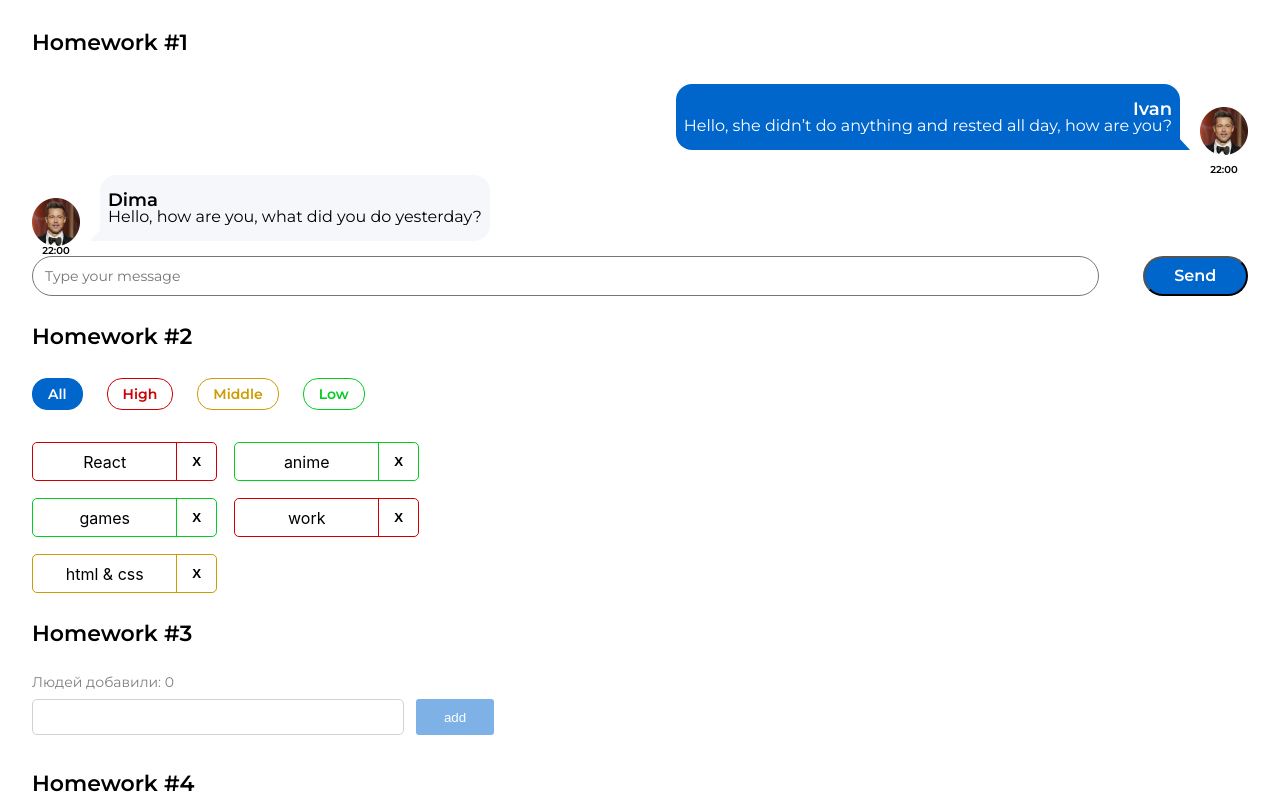
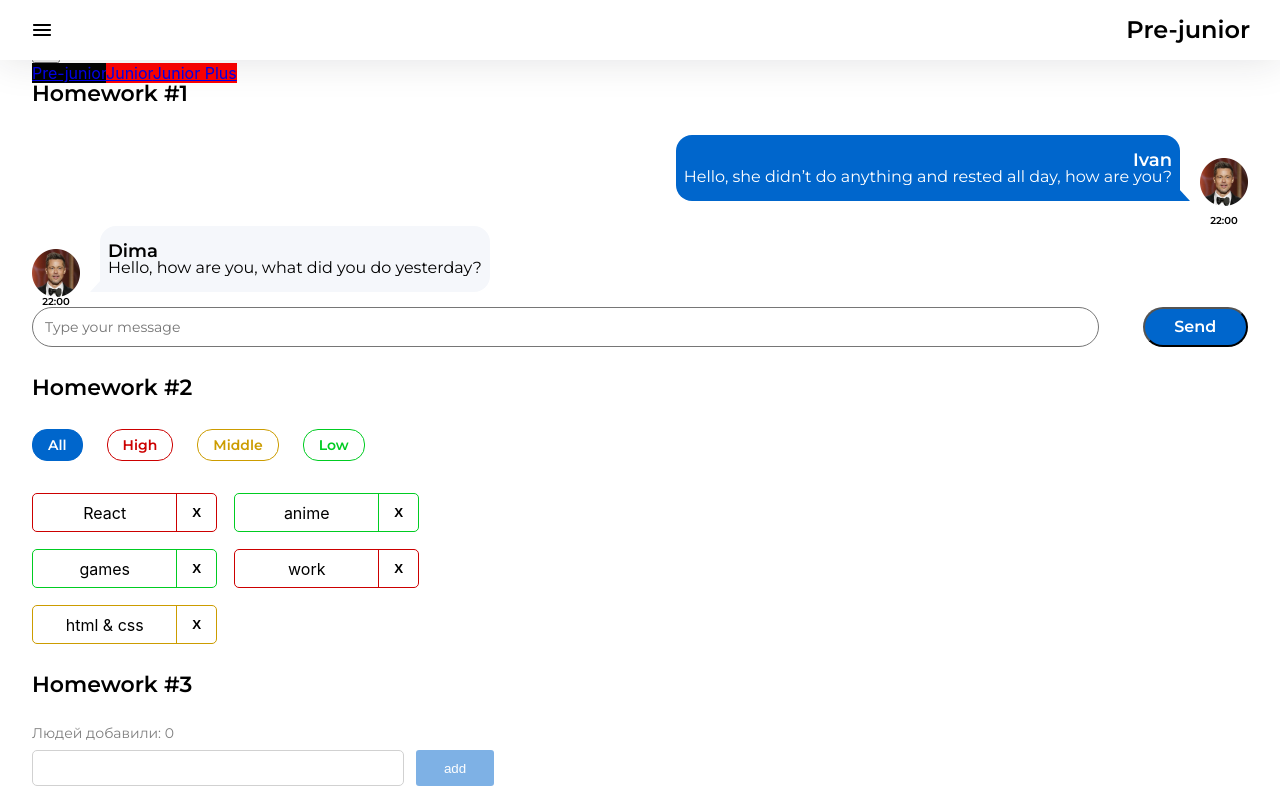
Before and after one commit to Anton-013/hws2-master, a React (Create React App) app: page /#/pre-junior in a window 1280 px wide. Shown: the top 800 px of the page. Built offline with nearby package versions, Linux system fonts and the light colour scheme.

Commit message:
hw5 + stylization haeder

```diff
--- a/src/s1-main/App.tsx
+++ b/src/s1-main/App.tsx
@@ -4,18 +4,19 @@
 import HW2 from '../s2-homeworks/hw02/HW2'
 import HW3 from '../s2-homeworks/hw03/HW3'
 import HW4 from '../s2-homeworks/hw04/HW4'
+import HW5 from '../s2-homeworks/hw05/HW5'
 
 function App() {
     return (
         <div className={s.App}>
-            <HW1/>
+            {/* <HW1/> */}
             {/*раскомментировать по ходу выполнения*/}
-            <HW2/>
+            {/* <HW2/>
             <HW3/>
-            <HW4/>
+            <HW4/> */}
 
             {/*при выполнении дз 5 и более - закомментировать здесь дз 1-4, так как они есть внутри дз 5*/}
-            {/*<HW5/>*/}
+            <HW5/>
         </div>
     )
 }
--- a/src/s2-homeworks/hw05/Pages.tsx
+++ b/src/s2-homeworks/hw05/Pages.tsx
@@ -18,15 +18,16 @@
             <Routes>
                 {/*роутинг будут писать студенты*/}
                 {/*в начале мы попадаем на страницу '/' и переходим сразу на страницу /pre-junior*/}
-                {/*<Route ...*/}
+                <Route path='/' element={<Navigate to={PATH.PRE_JUNIOR}/>}/>
 
                 {/*роуты для /pre-junior, /junior, /junior-plus*/}
-                {/*<Route ...*/}
-                {/*<Route ...*/}
-                {/*<Route ...*/}
+                <Route path={PATH.PRE_JUNIOR} element={<PreJunior/>}/>
+                <Route path={PATH.JUNIOR} element={<Junior/>}/>
+                <Route path={PATH.JUNIOR_PLUS} element={<JuniorPlus/>}/>
 
                 {/*роут для несуществующей страницы должен отрисовать <Error404 />*/}
-                {/*<Route ...*/}
+                <Route path='/error404' element={<Error404/>}/>
+                <Route path='/*' element={<Navigate to={'error404'}/>}/>
             </Routes>
         </div>
     )
--- a/src/s2-homeworks/hw05/header/Header.module.css
+++ b/src/s2-homeworks/hw05/header/Header.module.css
@@ -1,8 +1,36 @@
 .burgerMenuIcon {
+    width: 24px;
 }
 
 .header {
+    position: fixed;
+    top: 0;
+    left: 0;
+    right: 0;
+    height: 60px;
+    box-shadow: 0px 0px 40px 0px rgba(29, 33, 38, 0.13);
+    background-color: white;
+    z-index: 1000;
+    width: 100%;
+}
+
+.headerContainer {
+    max-width: 1280px;
+    margin: 0 auto;
+    width: 100%;
+    height: 100%;
+    padding: 0 30px;
+    box-sizing: border-box;
+    display: flex;
+    flex-direction: row;
+    justify-content: space-between;
+    align-items: center;
 }
 
 .header h1 {
+    font-family: Montserrat;
+    font-weight: 600;
+    font-size: 24px;
+    line-height: 100%;
+    letter-spacing: 0%;
 }
--- a/src/s2-homeworks/hw05/header/Header.tsx
+++ b/src/s2-homeworks/hw05/header/Header.tsx
@@ -1,14 +1,14 @@
-import React, {FC} from 'react'
+import React, { FC } from 'react'
 import burgerIcon from './burger.svg'
 import s from './Header.module.css'
-import {useLocation} from 'react-router-dom'
-import {PATH} from '../Pages'
+import { useLocation } from 'react-router-dom'
+import { PATH } from '../Pages'
 
 type PropsType = {
     handleOpen: () => void
 }
 
-export const Header: FC<PropsType> = ({handleOpen}) => {
+export const Header: FC<PropsType> = ({ handleOpen }) => {
     // hw5-menu изначально отсутствует, при нажатии на бургер - появляется, при повторном нажатии исчезает
     const location = useLocation()
     const currentPath = location.pathname
@@ -24,6 +24,7 @@
     return (
         <>
             <div id={'hw5-header'} className={s.header}>
+                <div className={s.headerContainer}>
                     <img
                         src={burgerIcon}
                         id={'hw5-burger-menu'}
@@ -33,6 +34,7 @@
                     />
                     <h1>{pageName}</h1>
                 </div>
+            </div>
         </>
     )
 }
--- a/src/s2-homeworks/hw05/sidebar/Sidebar.module.css
+++ b/src/s2-homeworks/hw05/sidebar/Sidebar.module.css
@@ -1,7 +1,9 @@
 .sidebar {
+
 }
 
 .sidebar.open {
+    background-color: gold;
 }
 
 .background {
@@ -11,12 +13,14 @@
 }
 
 .nav a {
+    background-color: red;
 }
 
 .nav a:hover {
 }
 
 .nav a.active {
+    background-color: black;
 }
 .close {
 }
--- a/src/s2-homeworks/hw05/sidebar/Sidebar.tsx
+++ b/src/s2-homeworks/hw05/sidebar/Sidebar.tsx
@@ -31,7 +31,7 @@
                         id={'hw5-pre-junior-link'}
                         to={PATH.PRE_JUNIOR}
                         onClick={handleClose}
-                        // className={...} // делает студент
+                        className={({isActive}) => isActive ? s.active : ''} // делает студент
                     >
                         Pre-junior
                     </NavLink>
@@ -39,7 +39,7 @@
                         id={'hw5-junior-link'}
                         to={PATH.JUNIOR}
                         onClick={handleClose}
-                        // className={...} // делает студент
+                        className={({isActive}) => isActive ? s.active : ''} // делает студент
                     >
                         Junior
                     </NavLink>
@@ -47,7 +47,7 @@
                         id={'hw5-junior-plus-link'}
                         to={PATH.JUNIOR_PLUS}
                         onClick={handleClose}
-                        // className={...} // делает студент
+                        className={({isActive}) => isActive ? s.active : ''} // делает студент
                     >
                         Junior Plus
                     </NavLink>
```
Lines whose indentation alone changed are shown as unchanged.
